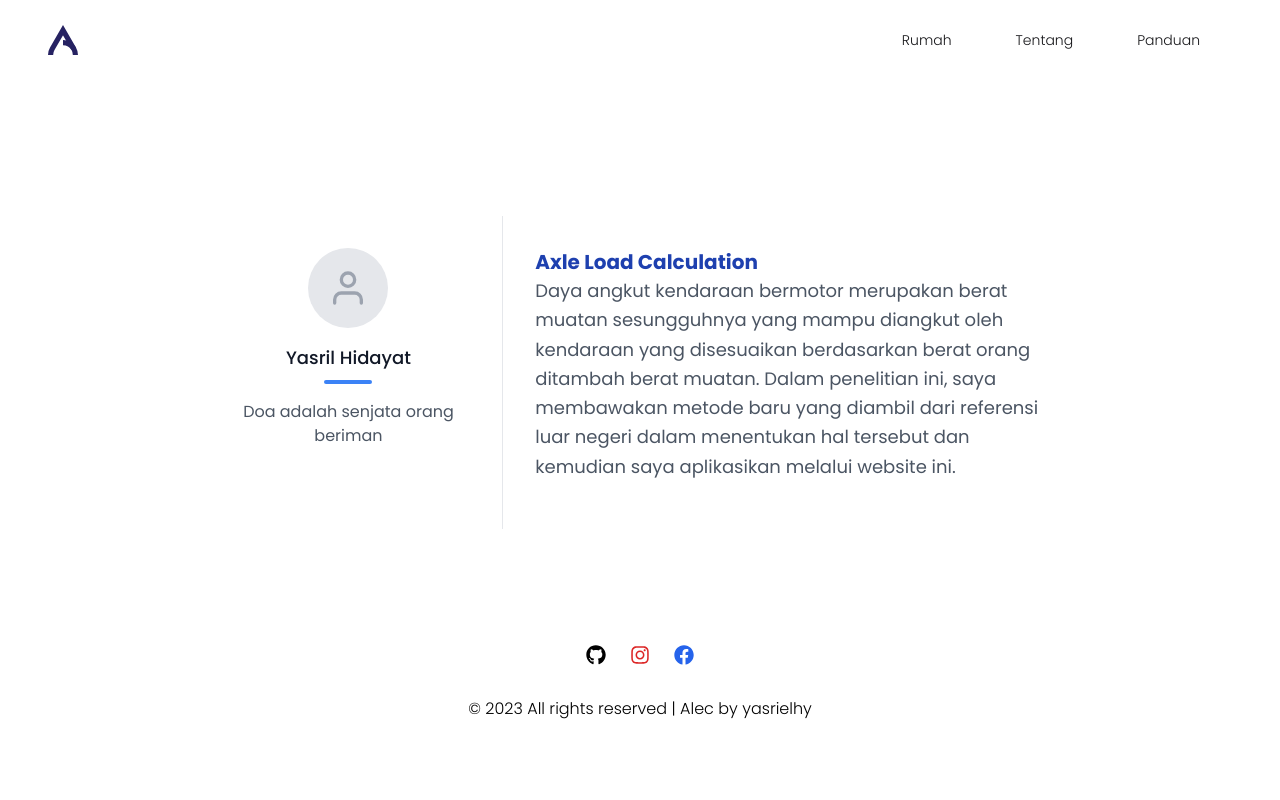
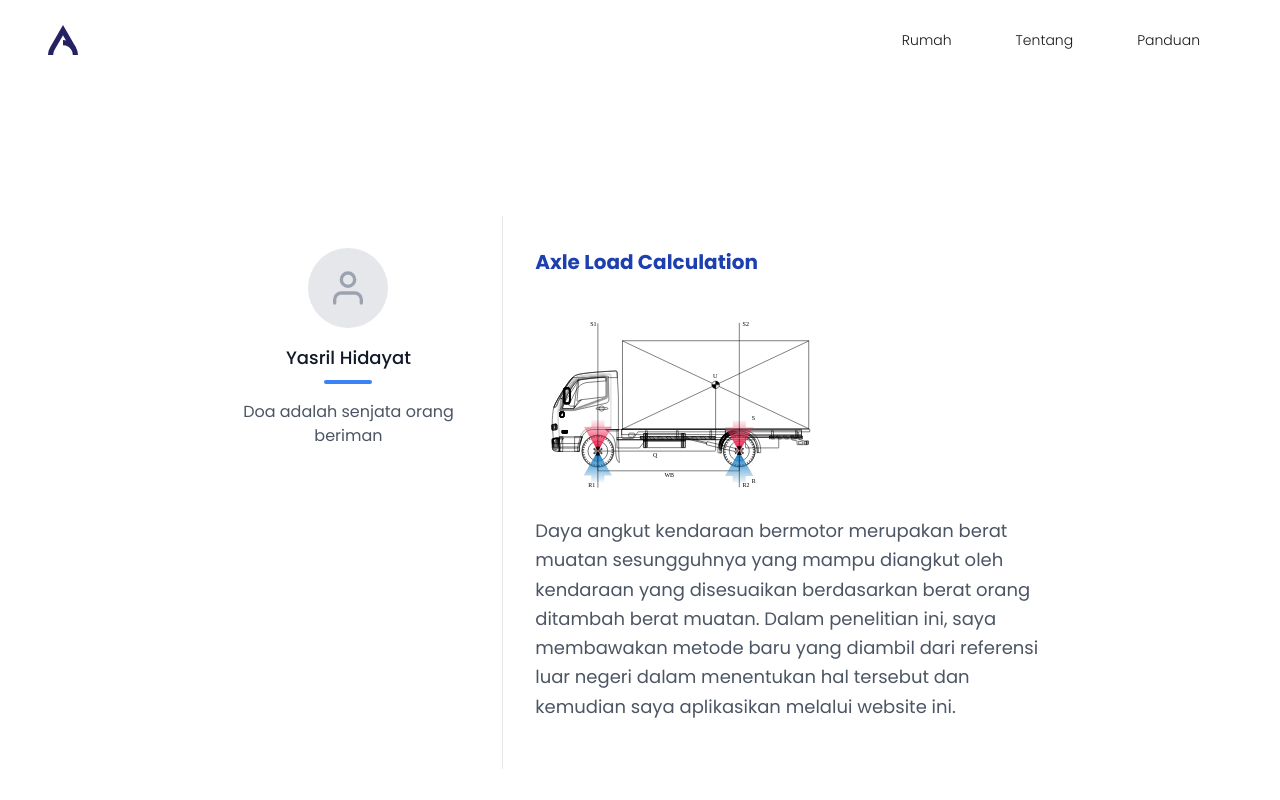
Before and after one commit to yasrielhy/alec, a Next.js app: page /about in a window 1280 px wide. Shown: the top 800 px of the page. Built offline with nearby package versions, Linux system fonts and the light colour scheme.

Commit message:
perbaikan tentang

```diff
--- a/pages/about.js
+++ b/pages/about.js
@@ -23,7 +23,8 @@ export default function About() {
                 </div>
               </div>
               <div class="sm:w-2/3 sm:pl-8 sm:py-8 sm:border-l border-gray-200 sm:border-t-0 border-t mt-4 pt-4 sm:mt-0 text-center sm:text-left">
-              <p className="text-2xl font-bold text-blue-800 lg:text-xl">Axle Load Calculation</p>
+              <p className="text-2xl font-bold text-blue-800 lg:text-xl mb-5">Axle Load Calculation</p>
+              <Image src="/img/simulation_truck.svg" className="mb-5" width={300} height={200} />
                 <p class="leading-relaxed text-lg mb-4">Daya angkut kendaraan bermotor merupakan berat muatan sesungguhnya yang mampu diangkut oleh kendaraan yang disesuaikan berdasarkan berat orang ditambah berat muatan. Dalam penelitian ini, saya membawakan metode baru yang diambil dari referensi luar negeri dalam menentukan hal tersebut dan kemudian saya aplikasikan melalui website ini.</p>
               </div>
             </div>
```
